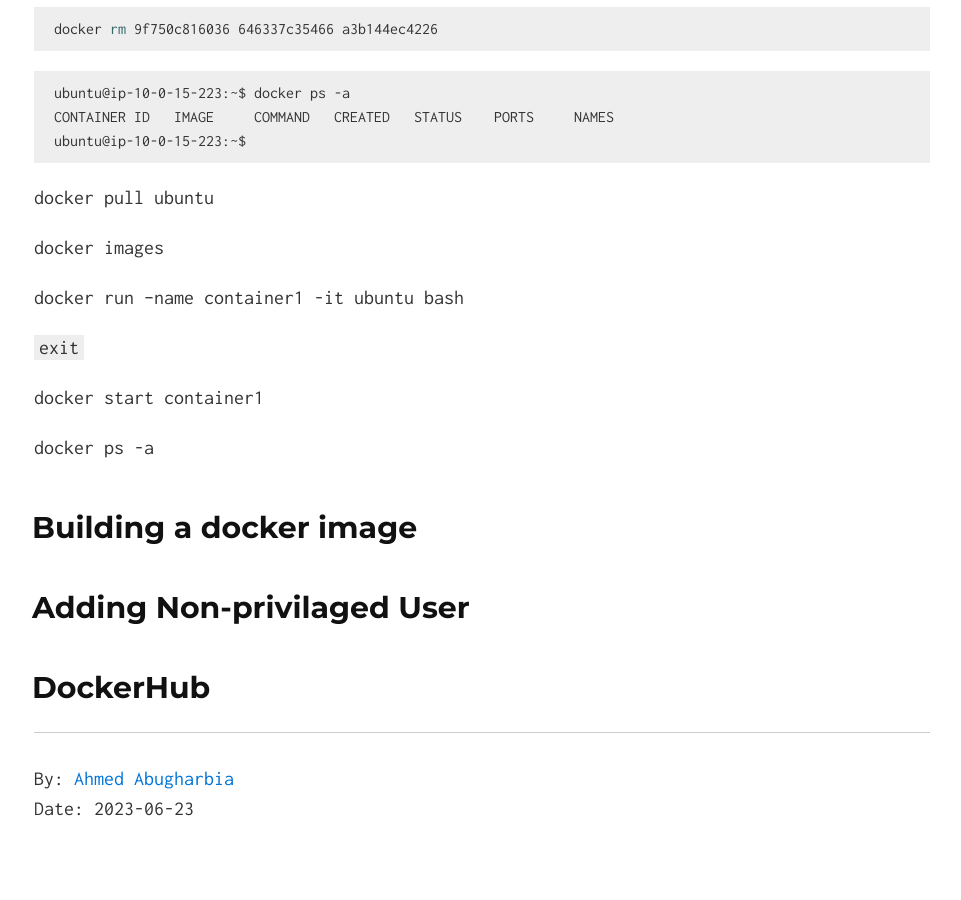
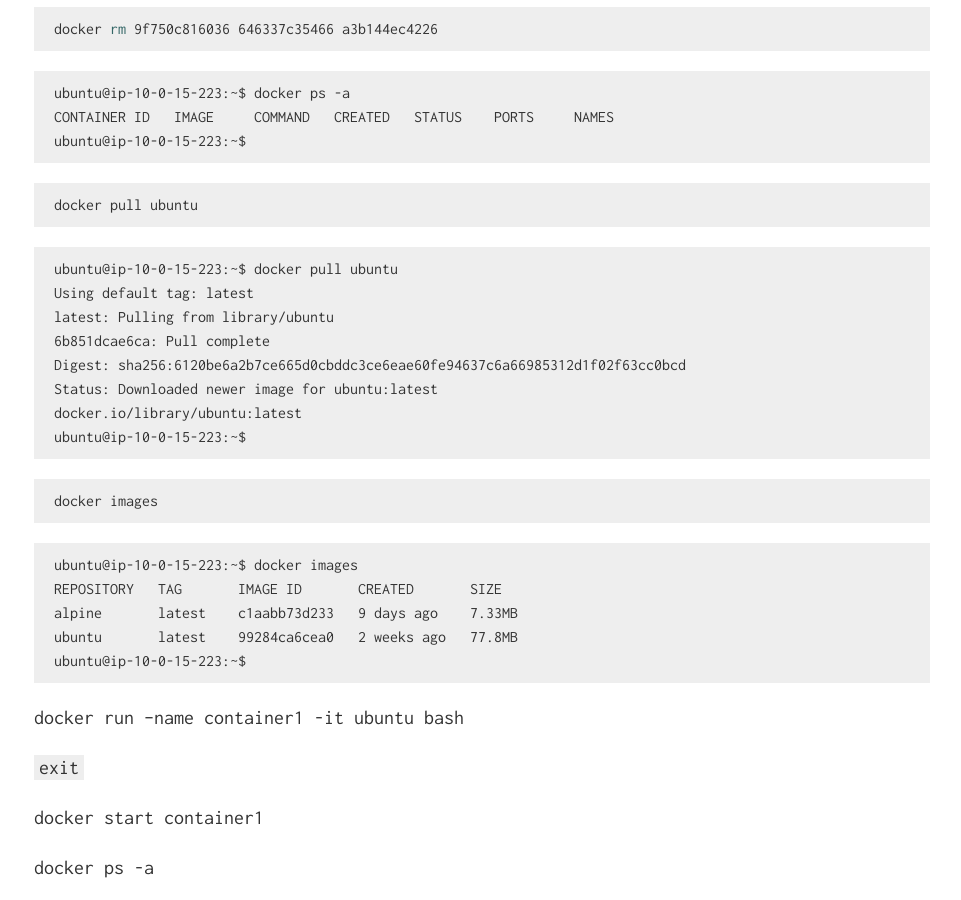
Before and after one commit to Ahmed-AG/cyberdojo-page, a Jekyll site: the page built from read/working-with-docker-containers.md, in a window 1280 px wide and 900 px high, scrolled down 4564 px. Shown: the whole window, without its empty margins (158-1119 px from the left). Built offline with Jekyll 4.4.1, drawn with Linux system fonts in a browser that asks for light colours; some of the changed text lies outside the part shown.

Commit message:
update working with containers

````diff
--- a/read/working-with-docker-containers.md
+++ b/read/working-with-docker-containers.md
@@ -198,9 +198,32 @@
 ubuntu@ip-10-0-15-223:~$
 ```
 
+```bash
 docker pull ubuntu
+```
 
+```
+ubuntu@ip-10-0-15-223:~$ docker pull ubuntu
+Using default tag: latest
+latest: Pulling from library/ubuntu
+6b851dcae6ca: Pull complete
+Digest: sha256:6120be6a2b7ce665d0cbddc3ce6eae60fe94637c6a66985312d1f02f63cc0bcd
+Status: Downloaded newer image for ubuntu:latest
+docker.io/library/ubuntu:latest
+ubuntu@ip-10-0-15-223:~$
+```
+
+```bash
 docker images
+```
+
+```
+ubuntu@ip-10-0-15-223:~$ docker images
+REPOSITORY   TAG       IMAGE ID       CREATED       SIZE
+alpine       latest    c1aabb73d233   9 days ago    7.33MB
+ubuntu       latest    99284ca6cea0   2 weeks ago   77.8MB
+ubuntu@ip-10-0-15-223:~$
+```
 
 docker run --name container1 -it ubuntu bash
 
````
Also changed, not shown: other parts of read/working-with-docker-containers.md (+2 -2 lines).
